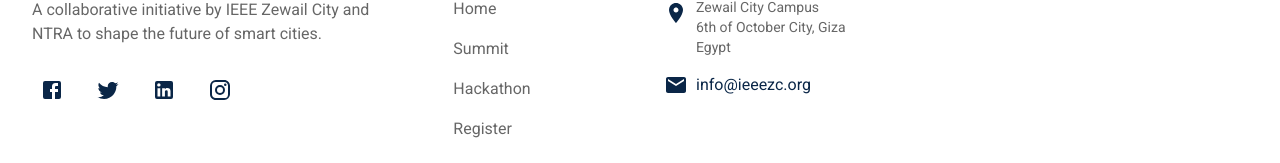
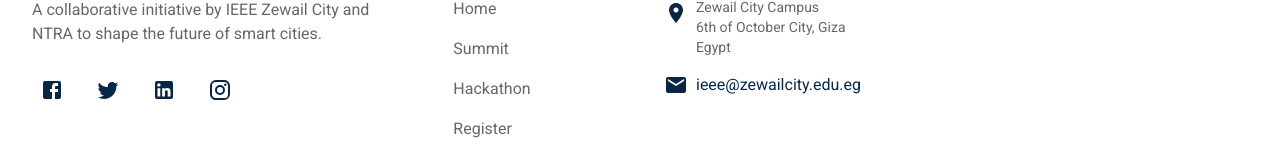
Before and after one commit to GomyX/ieee-smart-cities, a React (Vite) app: page / in a window 1280 px wide. Shown: the part 3041-3204 px from the top of the page. Built offline with nearby package versions, Linux system fonts and the light colour scheme.

Commit message:
updated email

```diff
--- a/src/components/layout/Footer.jsx
+++ b/src/components/layout/Footer.jsx
@@ -139,7 +139,7 @@
                     '&:hover': { textDecoration: 'underline' }
                   }}
                 >
-                  info@ieeezc.org
+                  ieee@zewailcity.edu.eg
                 </Link>
               </Box>
             </Stack>
```
